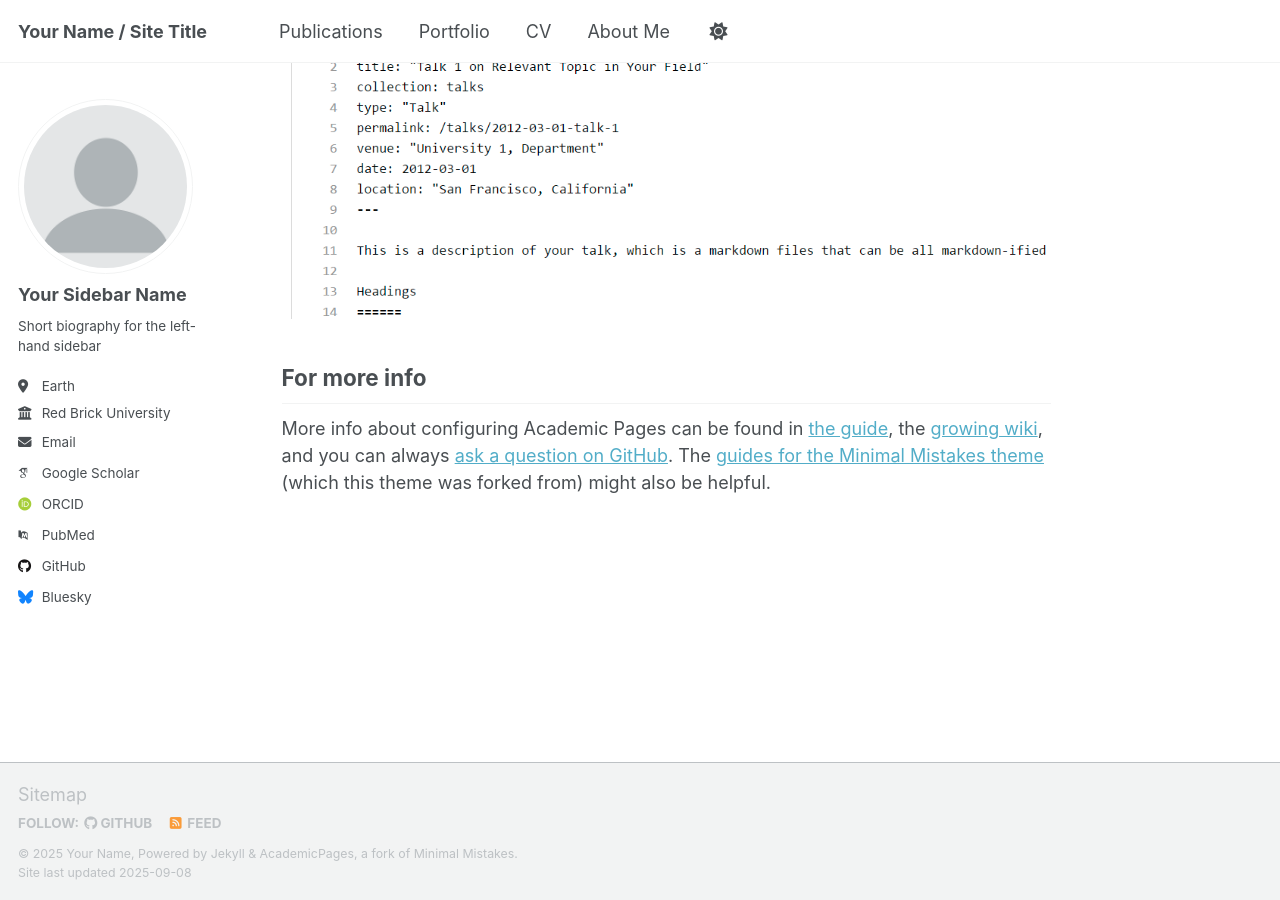
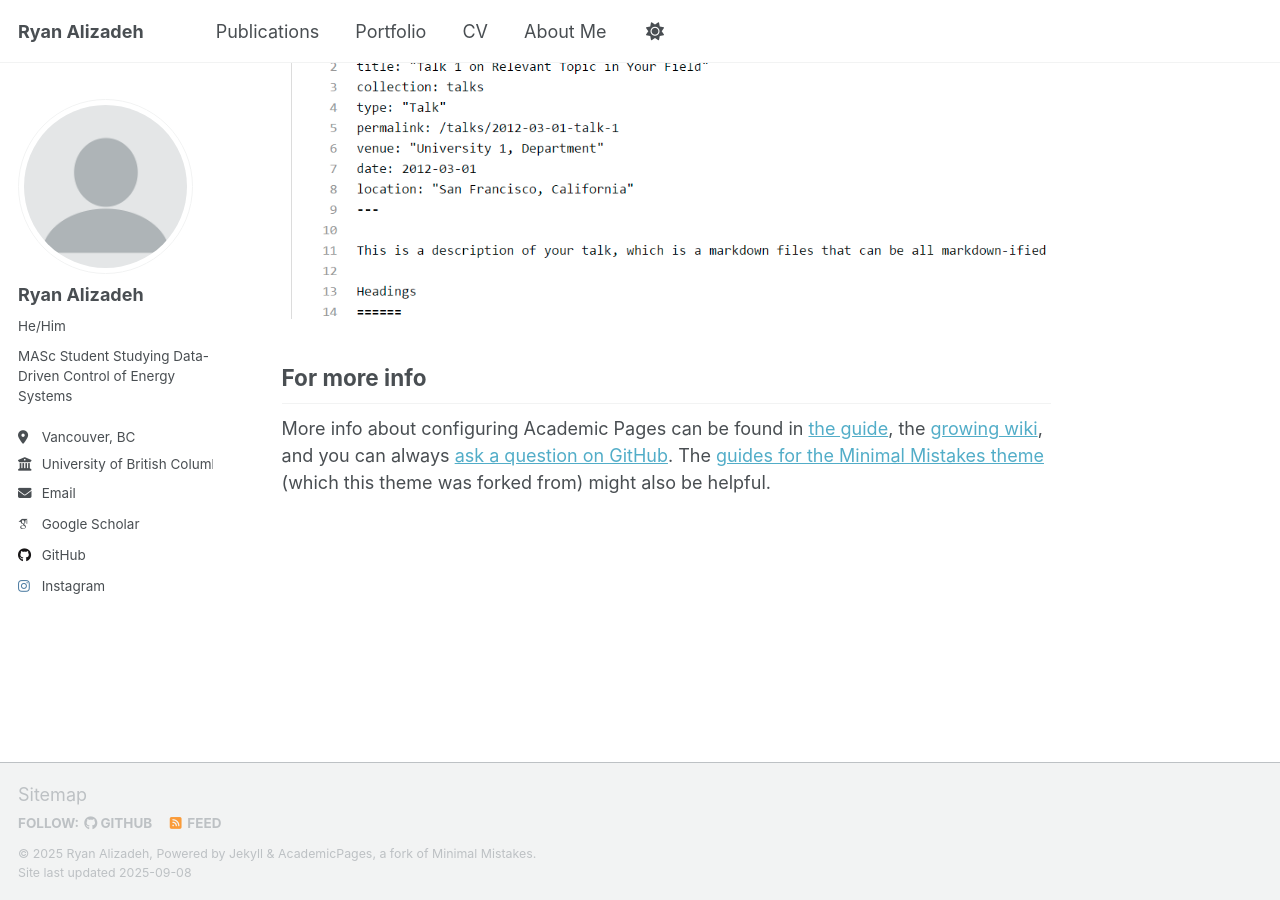
Before and after one commit to ryancalizadeh/ryancalizadeh.github.io, a Jekyll site: the page built from _pages/about.md, in a window 1280 px wide and 900 px high, scrolled down 2880 px. Built offline with Jekyll 4.4.1, drawn with Linux system fonts in a browser that asks for light colours; some web fonts are replaced; a script that is not in the unit is left out.

Commit message:
add more basic info

```diff
--- a/_config.yml
+++ b/_config.yml
@@ -9,13 +9,13 @@
 # Basic Site Settings
 locale                   : "en-US"
 site_theme               : "default" # Currently available options are "default", "air"
-title                    : "Your Name / Site Title"
+title                    : "Ryan Alizadeh"
 title_separator          : "-"
-name                     : &name "Your Name"
-description              : &description "personal description"
-url                      : https://academicpages.github.io # the base hostname & protocol for your site e.g. "https://[your GitHub username].github.io" or if you already have some other page hosted on Github then use "https://[your GitHub username].github.io/[Your Repo Name]"
+name                     : &name "Ryan Alizadeh"
+description              : &description "Ryan Alizadeh's personal website."
+url                      : https://ryancalizadeh.github.io # the base hostname & protocol for your site e.g. "https://[your GitHub username].github.io" or if you already have some other page hosted on Github then use "https://[your GitHub username].github.io/[Your Repo Name]"
 baseurl                  : "" # the subpath of your site, e.g. "/blog"
-repository               : "academicpages/academicpages.github.io"
+repository               : "ryancalizadeh/ryancalizadeh.github.io"
 
 # Site Author - The following control what appear as part of the author content on the side bar.
 #               If a field is blank the icon and link will not appear, otherwise it will be shown.
@@ -23,13 +23,13 @@ repository               : "academicpages/academicpages.github.io"
 author:
   # Biographic information
   avatar           : "profile.png"
-  name             : "Your Sidebar Name"
-  pronouns         : # example: "she/her"
-  bio              : "Short biography for the left-hand sidebar"
-  location         : "Earth"
-  employer         : "Red Brick University"
+  name             : "Ryan Alizadeh"
+  pronouns         : "He/Him"
+  bio              : "MASc Student Studying Data-Driven Control of Energy Systems"
+  location         : "Vancouver, BC"
+  employer         : "University of British Columbia"
   uri              : # URL
-  email            : "none@example.org"
+  email            : "alizad29@student.ubc.ca"
 
   # Academic websites
   academia         : # URL
@@ -37,9 +37,9 @@ author:
   googlescholar    : "https://scholar.google.com/citations?user=PS_CX0AAAAAJ"
   inspire-hep      : # URL
   impactstory      : # URL
-  orcid            : "http://orcid.org/yourorcidurl"
+  orcid            : # "http://orcid.org/yourorcidurl"
   semantic         : # URL
-  pubmed           : "https://www.ncbi.nlm.nih.gov/pubmed/?term=john+snow"
+  pubmed           : # "https://www.ncbi.nlm.nih.gov/pubmed/?term=john+snow"
   researchgate     : # URL
   scopus           : # URL
 
@@ -47,20 +47,20 @@ author:
   bitbucket        : # Username - Update with your username on the site
   codepen          : # Username
   dribbble         : # Username
-  github           : "academicpages"
+  github           : "ryancalizadeh"
   kaggle           : # Username
   stackoverflow    : # User number or user number and name (i.e., use "1" or "1/jeff-atwood")
 
   # Social media
   artstation       : # Username
-  bluesky          : "bsky.app" # Replace this with you Bluesky username
+  bluesky          : # "bsky.app" # Replace this with you Bluesky username
   facebook         : # Username
   flickr           : # Username
   foursquare       : # Username
   goodreads        : # Username
   google_plus      : # Username
   keybase          : # Username
-  instagram        : # Username
+  instagram        : ryan_aldzi
   lastfm           : # Username
   linkedin         : # Username
   mastodon         : # URL
```
Also changed, not shown: .github/workflows/scrape_talks.yml.
